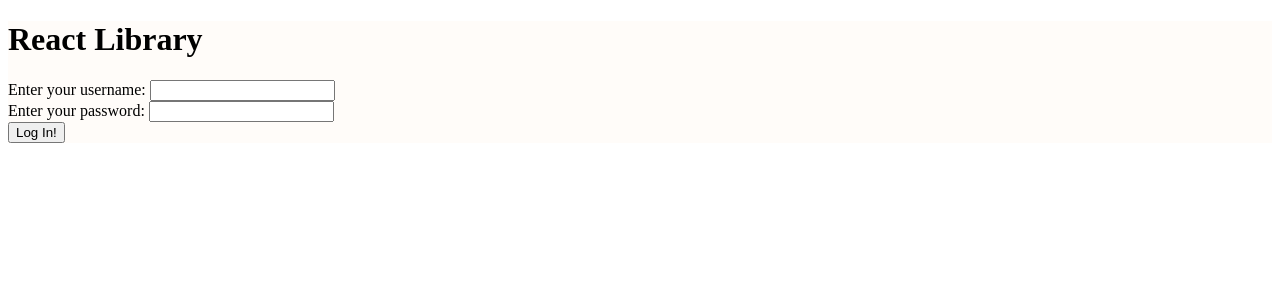
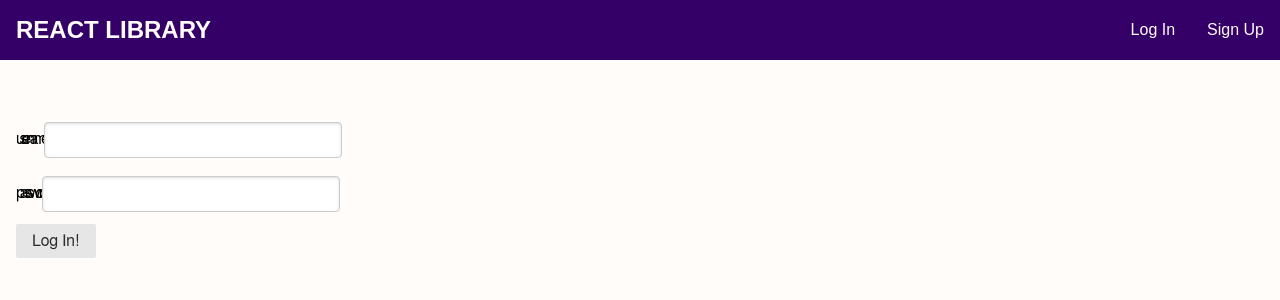
Before and after one commit to Momentum-Team-19/example-react-library, a React (Vite) app: page / in a window 1280 px wide. Shown: the top 300 px of the page. Built offline with nearby package versions, Linux system fonts and the light colour scheme.

Commit message:
Add content and styling for header and style login

```diff
--- a/src/App.css
+++ b/src/App.css
@@ -0,0 +1,34 @@
+.site-header {
+  text-align: left;
+  background-color: var(--header-bg-color);
+  color: var(--text-color-light);
+  display: flex;
+  justify-content: space-between;
+}
+
+.header-btn-group {
+  align-self: center;
+}
+
+.pure-menu-link {
+  color: var(--text-color-light);
+}
+
+.pure-menu-link:hover {
+  color: var(--text-color-light);
+  background-color: var(--header-bg-color-light);
+}
+
+.header-text {
+  font-size: 1.5rem;
+  font-weight: 700;
+  text-transform: uppercase;
+  padding-left: 1rem;
+}
+
+.main {
+  top: 100px;
+  position: relative; /* necessary for main content because of pure-menu-fixed class on header */
+  min-height: 80vh;
+  margin: 1rem;
+}
--- a/src/App.jsx
+++ b/src/App.jsx
@@ -1,16 +1,37 @@
 import { useState } from 'react'
 import Login from './components/Login'
 import BookList from './components/BookList'
-import './index.css'
+import 'purecss/build/pure.css'
+import './App.css'
+import {
+  LoginButton,
+  SignUpButton,
+  ButtonMenu,
+  LogOutButton,
+} from './components/buttons/authButtons'
 
 function App() {
   const [token, setToken] = useState('')
 
   return (
     <>
-      <h1>React Library</h1>
-      {token && <BookList token={token} />}
-      {!token && <Login setToken={setToken} />}
+      <header className="site-header pure-menu pure-menu-horizontal pure-menu-fixed">
+        <h1 className="header-text">React Library</h1>
+        <ButtonMenu>
+          {!token ? (
+            <>
+              <LoginButton />
+              <SignUpButton />
+            </>
+          ) : (
+            <LogOutButton />
+          )}
+        </ButtonMenu>
+      </header>
+      <main className="pure-g main">
+        {token && <BookList token={token} />}
+        {!token && <Login setToken={setToken} />}
+      </main>
     </>
   )
 }
--- a/src/components/Login.css
+++ b/src/components/Login.css
@@ -2,3 +2,7 @@
   background-color: var(--error-bg-color);
   color: var(--error-txt-color);
 }
+
+.btn-primary {
+  background-color: var(--btn-color-primary);
+}
--- a/src/components/Login.jsx
+++ b/src/components/Login.jsx
@@ -28,9 +28,9 @@ const Login = ({ setToken }) => {
   return (
     <div>
       {error && <div className="error p-1">{error}</div>}
-      <form onSubmit={handleSubmit}>
-        <div className="username-input">
-          <label htmlFor="name">Enter your username: </label>
+      <form className="pure-form" onSubmit={handleSubmit}>
+        <fieldset className="username-input">
+          <label htmlFor="name">username </label>
           <input
             type="text"
             name="name"
@@ -42,9 +42,9 @@ const Login = ({ setToken }) => {
               setUsername(e.target.value)
             }}
           />
-        </div>
-        <div className="password-input">
-          <label htmlFor="password">Enter your password: </label>
+        </fieldset>
+        <fieldset className="password-input">
+          <label htmlFor="password">password </label>
           <input
             type="password"
             name="password"
@@ -56,9 +56,13 @@ const Login = ({ setToken }) => {
               setPassword(e.target.value)
             }}
           />
-        </div>
+        </fieldset>
         <div className="form-example">
-          <input type="submit" value="Log In!" />
+          <input
+            type="submit"
+            value="Log In!"
+            className="pure-button pure-button-secondary"
+          />
         </div>
       </form>
     </div>
--- /dev/null
+++ b/src/components/buttons/authButtons.jsx
@@ -0,0 +1,41 @@
+import './buttons.css'
+
+const LoginButton = ({ loginFn }) => {
+  return (
+    <>
+      <li className="pure-menu-item">
+        <a href="/" className="pure-menu-link" onClick={loginFn}>
+          Log In
+        </a>
+      </li>
+    </>
+  )
+}
+
+const LogOutButton = () => {
+  return (
+    <>
+      <li className="pure-menu-item">
+        <a href="/" className="pure-menu-link">
+          Log Out
+        </a>
+      </li>
+    </>
+  )
+}
+
+const SignUpButton = ({ registerFn }) => {
+  return (
+    <li className="pure-menu-item">
+      <a href="/" className="pure-menu-link" onClick={registerFn}>
+        Sign Up
+      </a>
+    </li>
+  )
+}
+
+const ButtonMenu = ({ children }) => {
+  return <ul className="pure-menu-list header-btn-group">{children}</ul>
+}
+
+export { LoginButton, LogOutButton, SignUpButton, ButtonMenu }
--- /dev/null
+++ b/src/components/buttons/buttons.css
@@ -0,0 +1,3 @@
+.btn-primary {
+  background-color: var(--btn-color-primary);
+}
```
